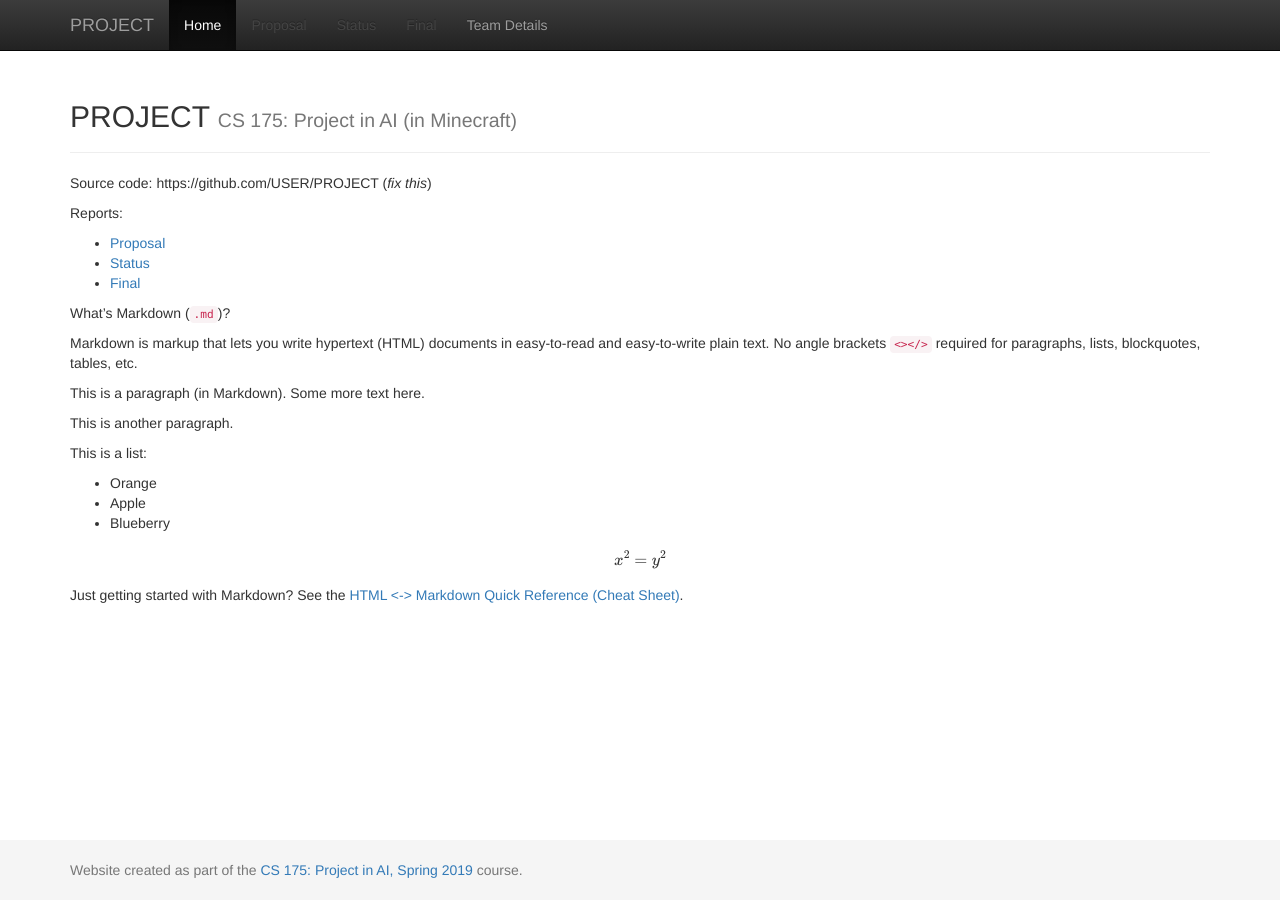
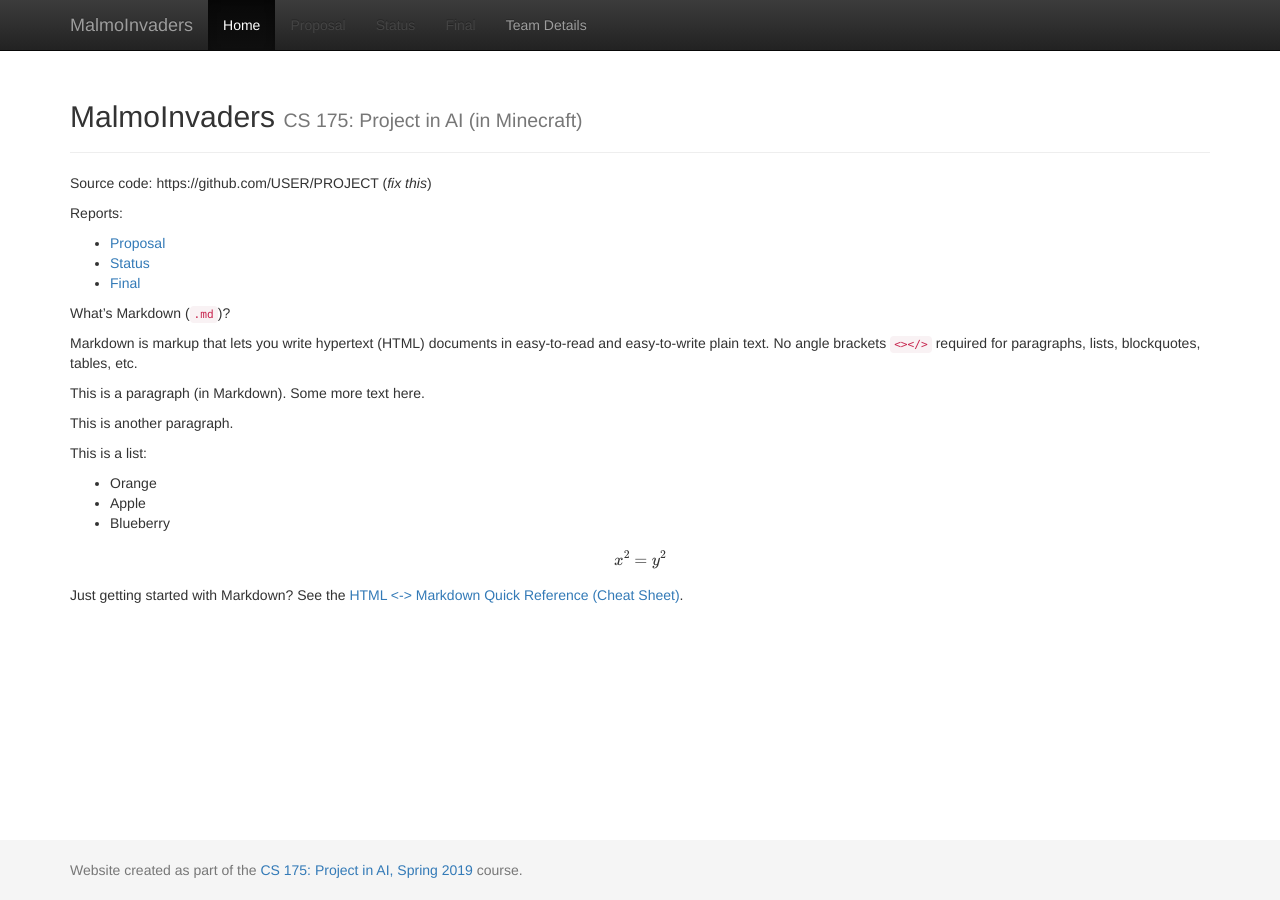
Before and after one commit to YINGDAT/CrossyCarts, a Jekyll site: the page built from docs/index.md, in a window 1280 px wide. Built offline with Jekyll 4.4.1, drawn with Linux system fonts in a browser that asks for light colours; formulas are drawn with MathJax 3.

Commit message:
Update _config.yml

```diff
--- a/docs/_config.yml
+++ b/docs/_config.yml
@@ -1,7 +1,7 @@
 ###########
 # site.title
 
-title:    'PROJECT'
+title:    'MalmoInvaders'
 subtitle: 'CS 175: Project in AI (in Minecraft)'
 
 
```
